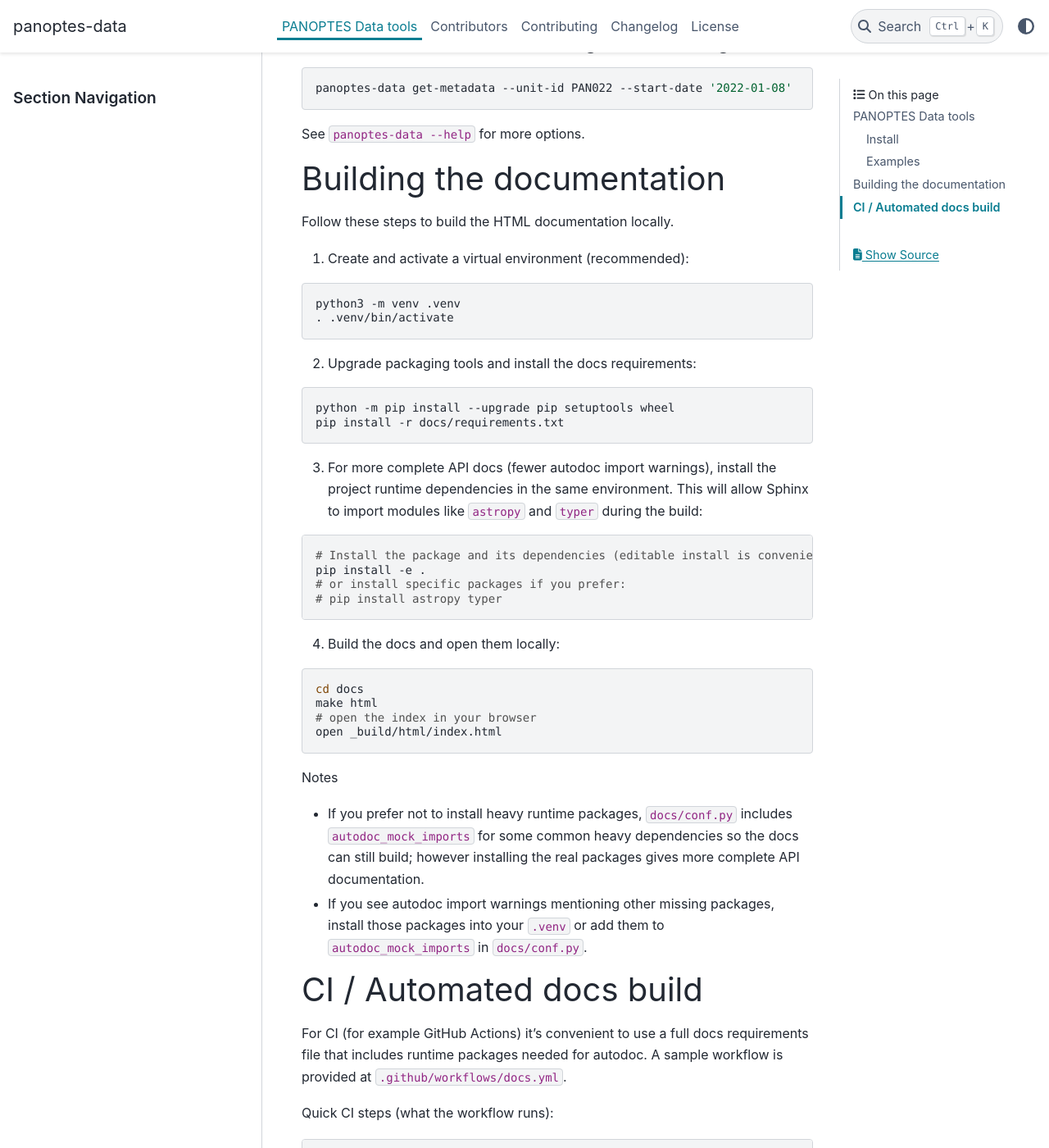
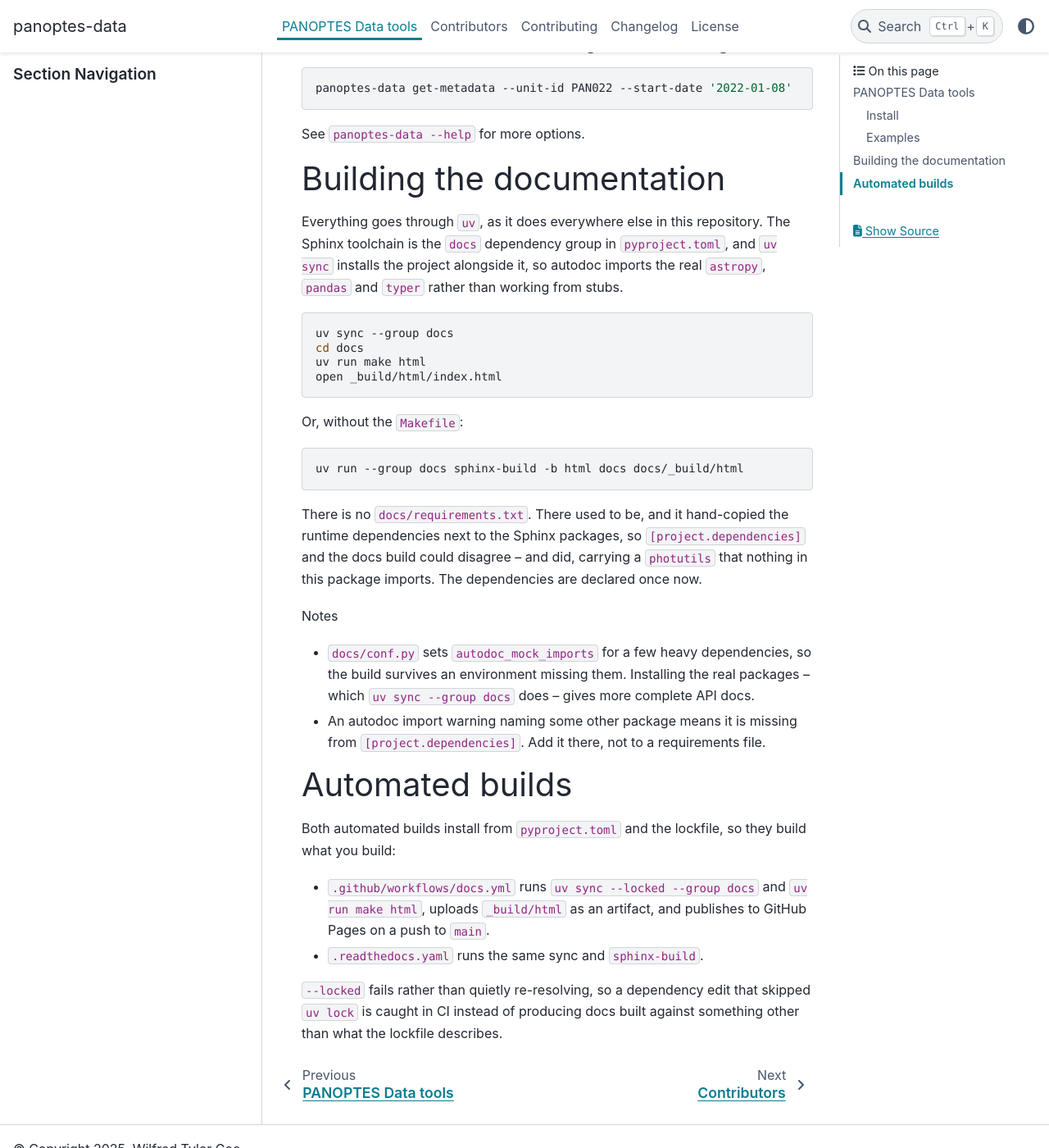
Before and after one commit to panoptes/panoptes-data, a Sphinx documentation site: the page built from docs/readme.md, in a window 1280 px wide and 1400 px high, scrolled down 5329 px. Shown: the whole window at 82% size. Built offline with Sphinx 7.4.7 and the PyData theme 0.15.4, drawn with Linux system fonts in a browser that asks for light colours; pages that are not in the unit, such as notebooks, are missing from menus; the version number could not be read and is left out; some of the changed text lies outside the part shown.

Commit message:
Build the docs from pyproject.toml instead of docs/requirements.txt
`docs/requirements.txt` listed the Sphinx toolchain and then hand-copied the
runtime dependencies beside it, so `[project.dependencies]` and the docs build
were two lists that had to agree with nothing enforcing it. They had already
stopped agreeing: the file carried `photutils`, which nothing in this package
imports. It is the same drift the `[tool.hatch.envs.*]` blocks had, on the one
path still installing with `pip`.

The toolchain is now the `docs` dependency group -- sphinx, myst-parser,
pydata-sphinx-theme, linkify-it-py, and nothing else. The runtime dependencies
autodoc imports come from the project itself, which `uv sync` installs
alongside the group, so there is nothing left to keep in step by hand.

`docs.yml` installs with `uv sync --locked --group docs` and builds with
`uv run make html`, matching `tests.yml`. Its `test` job is gone: it was a
second copy of the one in `tests.yml` -- same suite, same coverage flags, same
`coverage-xml` artifact name, same triggers -- so every push ran the tests
twice and a failure reported twice. `build-docs` no longer needs it, and a docs
build that imports the package is its own check that the package imports.

`.readthedocs.yaml` runs the same sync and `sphinx-build` through
`build.commands`, so Read the Docs builds what CI builds rather than resolving
its own set. `build.commands` replaces Read the Docs' environment handling, so
the `python:` and `sphinx:` keys go with it, and the build fetches tags first
because `hatch-vcs` reads the version from one and the clone is shallow.

Verified: `uv lock --check`, `uv sync --locked --group docs`, `uv run make
html` from `docs/`, and the Read the Docs command sequence run against a clean
tree into `$READTHEDOCS_OUTPUT/html`. 25 warnings, all pre-existing content
warnings; no autodoc import failures.

Co-Authored-By: Claude Opus 5 <noreply@anthropic.com>
Claude-Session: https://claude.ai/code/session_01EeZF8Nh6UYSzjPZ8keJdWx

````diff
--- a/docs/readme.md
+++ b/docs/readme.md
@@ -5,67 +5,47 @@
 
 # Building the documentation
 
-Follow these steps to build the HTML documentation locally.
-
-1. Create and activate a virtual environment (recommended):
+Everything goes through `uv`, as it does everywhere else in this repository.
+The Sphinx toolchain is the `docs` dependency group in `pyproject.toml`, and
+`uv sync` installs the project alongside it, so autodoc imports the real
+`astropy`, `pandas` and `typer` rather than working from stubs.
 
 ```bash
-python3 -m venv .venv
-. .venv/bin/activate
-```
-
-2. Upgrade packaging tools and install the docs requirements:
-
-```bash
-python -m pip install --upgrade pip setuptools wheel
-pip install -r docs/requirements.txt
-```
-
-3. For more complete API docs (fewer autodoc import warnings), install the project runtime dependencies in the same environment. This will allow Sphinx to import modules like `astropy` and `typer` during the build:
-
-```bash
-# Install the package and its dependencies (editable install is convenient during development)
-pip install -e .
-# or install specific packages if you prefer:
-# pip install astropy typer
-```
-
-4. Build the docs and open them locally:
-
-```bash
+uv sync --group docs
 cd docs
-make html
-# open the index in your browser
+uv run make html
 open _build/html/index.html
 ```
 
-Notes
-- If you prefer not to install heavy runtime packages, `docs/conf.py` includes `autodoc_mock_imports` for some common heavy dependencies so the docs can still build; however installing the real packages gives more complete API documentation.
-- If you see autodoc import warnings mentioning other missing packages, install those packages into your `.venv` or add them to `autodoc_mock_imports` in `docs/conf.py`.
-
-# CI / Automated docs build
-
-For CI (for example GitHub Actions) it's convenient to use a full docs requirements file that includes runtime packages needed for autodoc. A sample workflow is provided at `.github/workflows/docs.yml`.
-
-Quick CI steps (what the workflow runs):
+Or, without the `Makefile`:
 
 ```bash
-# create and activate a venv (CI runners already provide Python environment)
-python3 -m venv .venv
-. .venv/bin/activate
-
-# install full docs deps
-python -m pip install --upgrade pip setuptools wheel
-pip install -r docs/requirements.txt
-
-# install the package (editable) so autodoc can import it
-pip install -e .
-
-# build
-cd docs
-make html
+uv run --group docs sphinx-build -b html docs docs/_build/html
 ```
 
-The CI example workflow will upload the generated `_build/html` directory as an artifact so you can preview the generated site.
+There is no `docs/requirements.txt`. There used to be, and it hand-copied the
+runtime dependencies next to the Sphinx packages, so `[project.dependencies]`
+and the docs build could disagree -- and did, carrying a `photutils` that
+nothing in this package imports. The dependencies are declared once now.
 
-(See `.github/workflows/docs.yml` for the exact GitHub Actions configuration.)
+Notes
+
+- `docs/conf.py` sets `autodoc_mock_imports` for a few heavy dependencies, so
+  the build survives an environment missing them. Installing the real packages
+  -- which `uv sync --group docs` does -- gives more complete API docs.
+- An autodoc import warning naming some other package means it is missing from
+  `[project.dependencies]`. Add it there, not to a requirements file.
+
+# Automated builds
+
+Both automated builds install from `pyproject.toml` and the lockfile, so they
+build what you build:
+
+- `.github/workflows/docs.yml` runs `uv sync --locked --group docs` and
+  `uv run make html`, uploads `_build/html` as an artifact, and publishes to
+  GitHub Pages on a push to `main`.
+- `.readthedocs.yaml` runs the same sync and `sphinx-build`.
+
+`--locked` fails rather than quietly re-resolving, so a dependency edit that
+skipped `uv lock` is caught in CI instead of producing docs built against
+something other than what the lockfile describes.
````
Also changed, not shown: CHANGELOG.md (+22 -0 lines), CLAUDE.md (+9 -4 lines), CONTRIBUTING.md (+1 -1 lines), docs/requirements.txt (deleted, +0 -14 lines), pyproject.toml (+11 -0 lines), .readthedocs.yaml, 2 other files.
